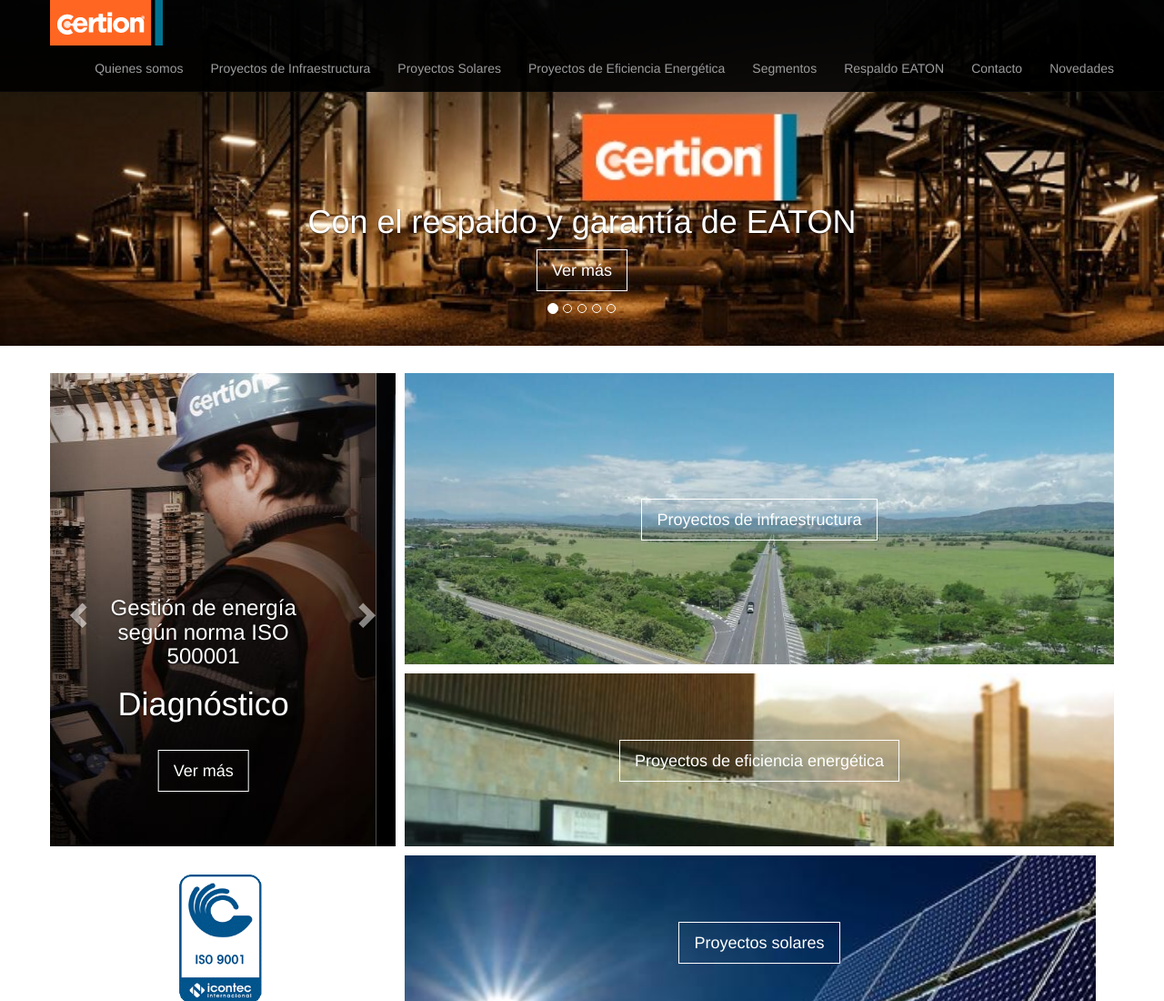
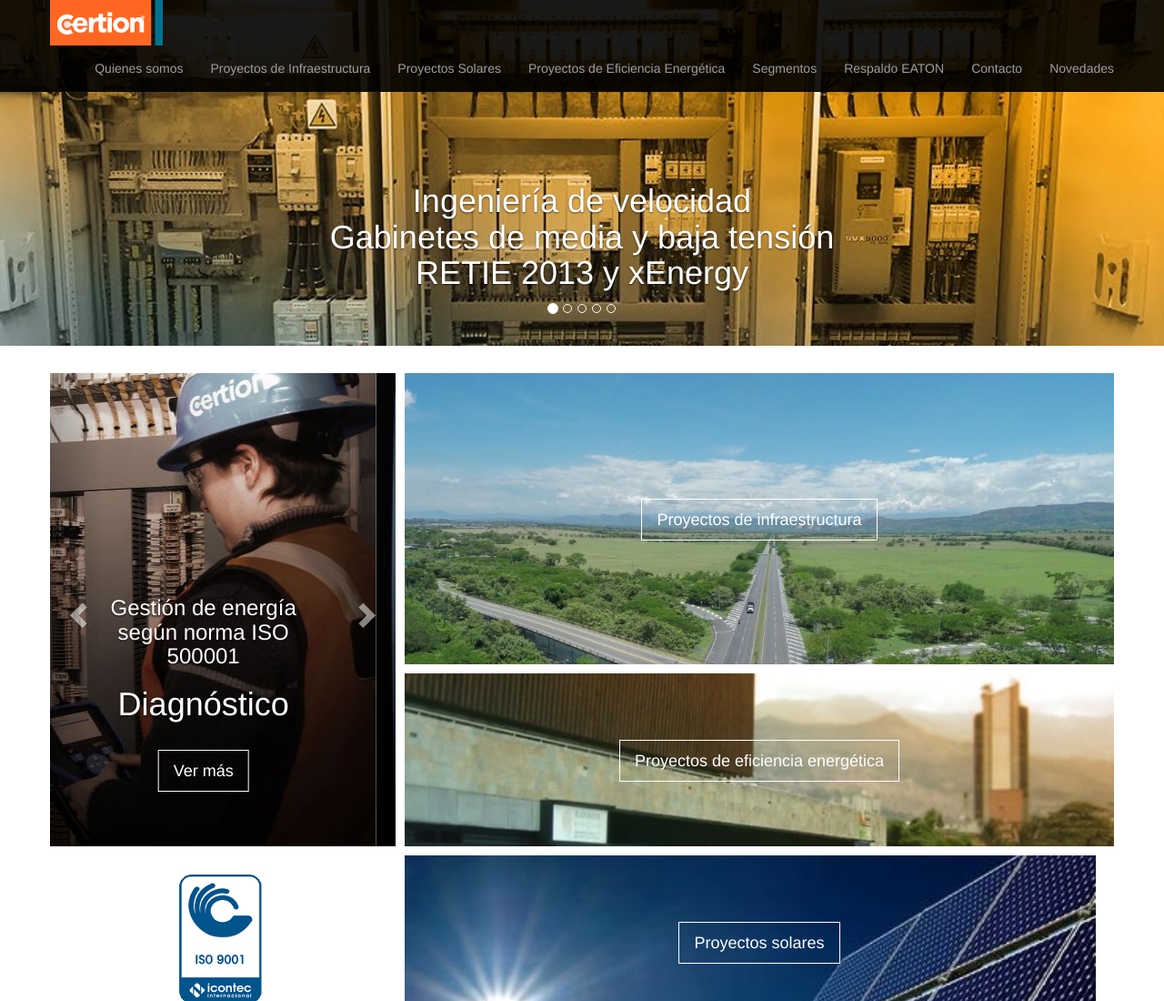
Before and after one commit to glondono/certion, a website: page index.html at #/inicio in a window 1280 px wide. Shown: the top 1100 px of the page at 91% size. Drawn offline with nearby package versions, Linux system fonts and the light colour scheme; some packages are replaced by stand-ins of ours.

Commit message:
arreglar el primer tab en el carusel como activo

```diff
--- a/inicio.html
+++ b/inicio.html
@@ -8,7 +8,7 @@
     </ol>
 
     <div class="carousel-inner vertical" role="listbox">
-        <div id="i4" class="item backcover">
+        <div id="i4" class="item backcover active">
             <div class="carousel-caption">
                 <h1>Ingeniería de velocidad<br/>Gabinetes de media y baja tensión<Br/>RETIE 2013 y xEnergy</h1>
             </div>
@@ -27,7 +27,7 @@
 
             </div>
         </div>
-        <div id="i0" class="item active backcover">
+        <div id="i0" class="item backcover">
             <div class="carousel-caption">
                 <h1>Con el respaldo y garantía de EATON</h1>
                 <p>
```
